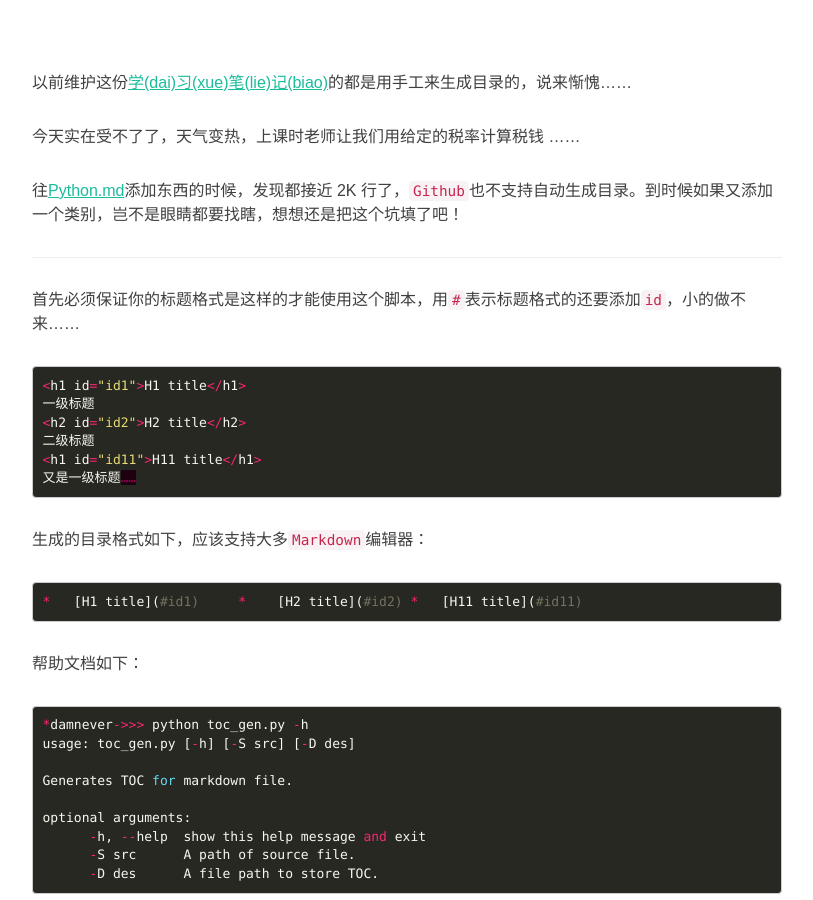
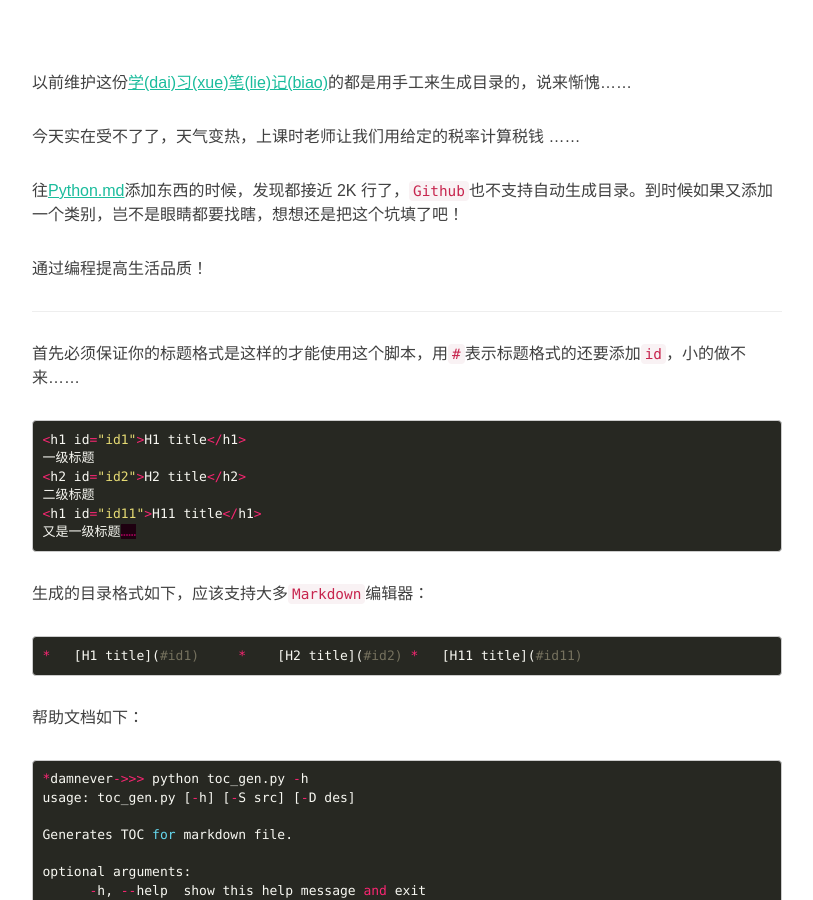
Before and after one commit to damnever/damnever.github.io, a Jekyll site: the page built from _posts/2015-03-31-generates-toc-for-github-markdown-file.md, in a window 1280 px wide and 900 px high, scrolled down 384 px. Shown: the whole window, without its empty margins (233-1046 px from the left). Built offline with Jekyll 4.4.1, drawn with Linux system fonts in a browser that asks for light colours; nearby versions of some CDN libraries; comment, search, counter and statistics services are not loaded.

Commit message:
coding change life

```diff
--- a/_posts/2015-03-31-generates-toc-for-github-markdown-file.md
+++ b/_posts/2015-03-31-generates-toc-for-github-markdown-file.md
@@ -19,6 +19,8 @@ tags:
 今天实在受不了了，天气变热，上课时老师让我们用给定的税率计算税钱 ……
 
 往[Python.md](https://github.com/Damnever/Note/blob/master/Python.md)添加东西的时候，发现都接近 2K 行了，`Github`也不支持自动生成目录。到时候如果又添加一个类别，岂不是眼睛都要找瞎，想想还是把这个坑填了吧！
+
+通过编程提高生活品质！
 
 ---
 
```
